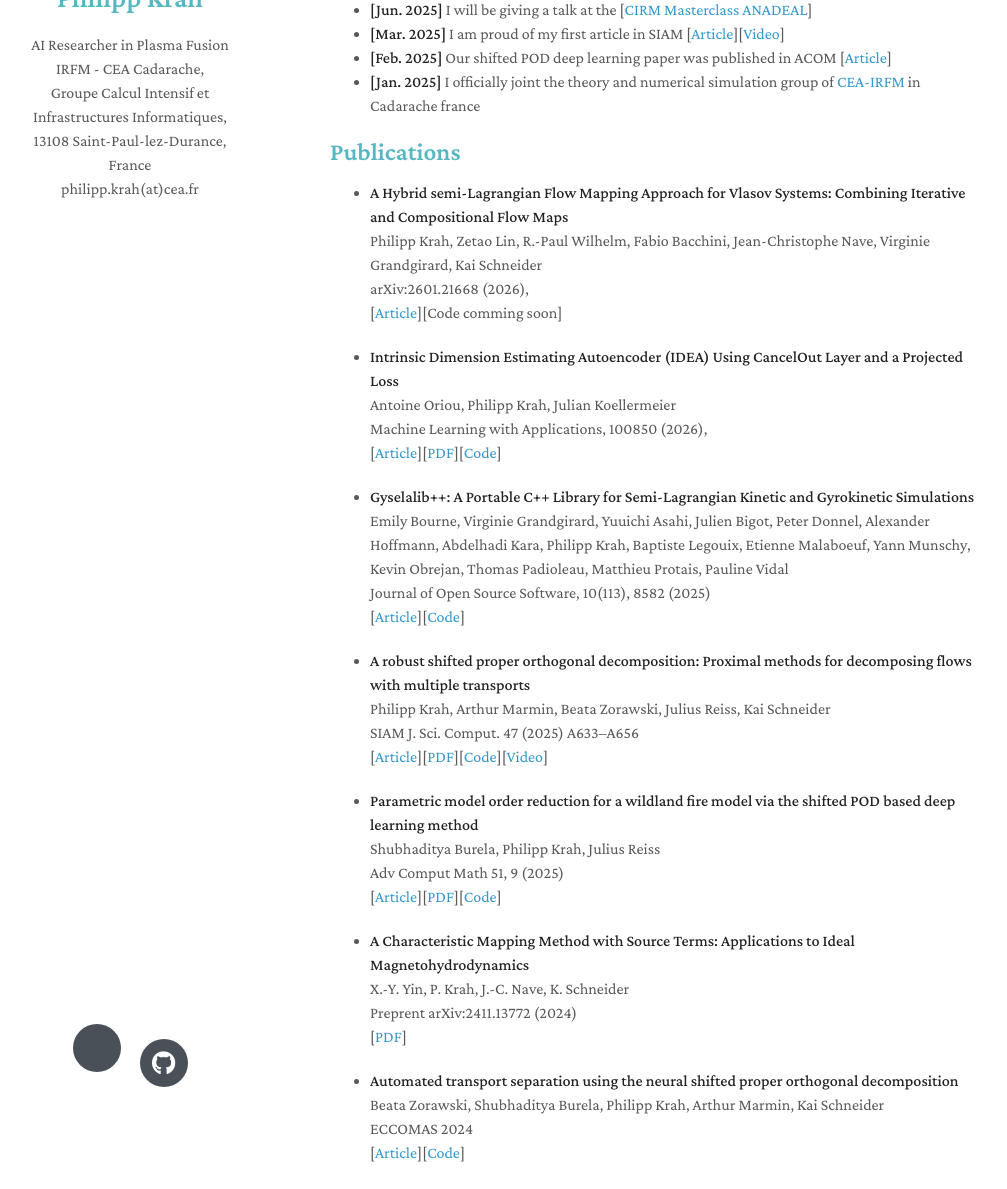
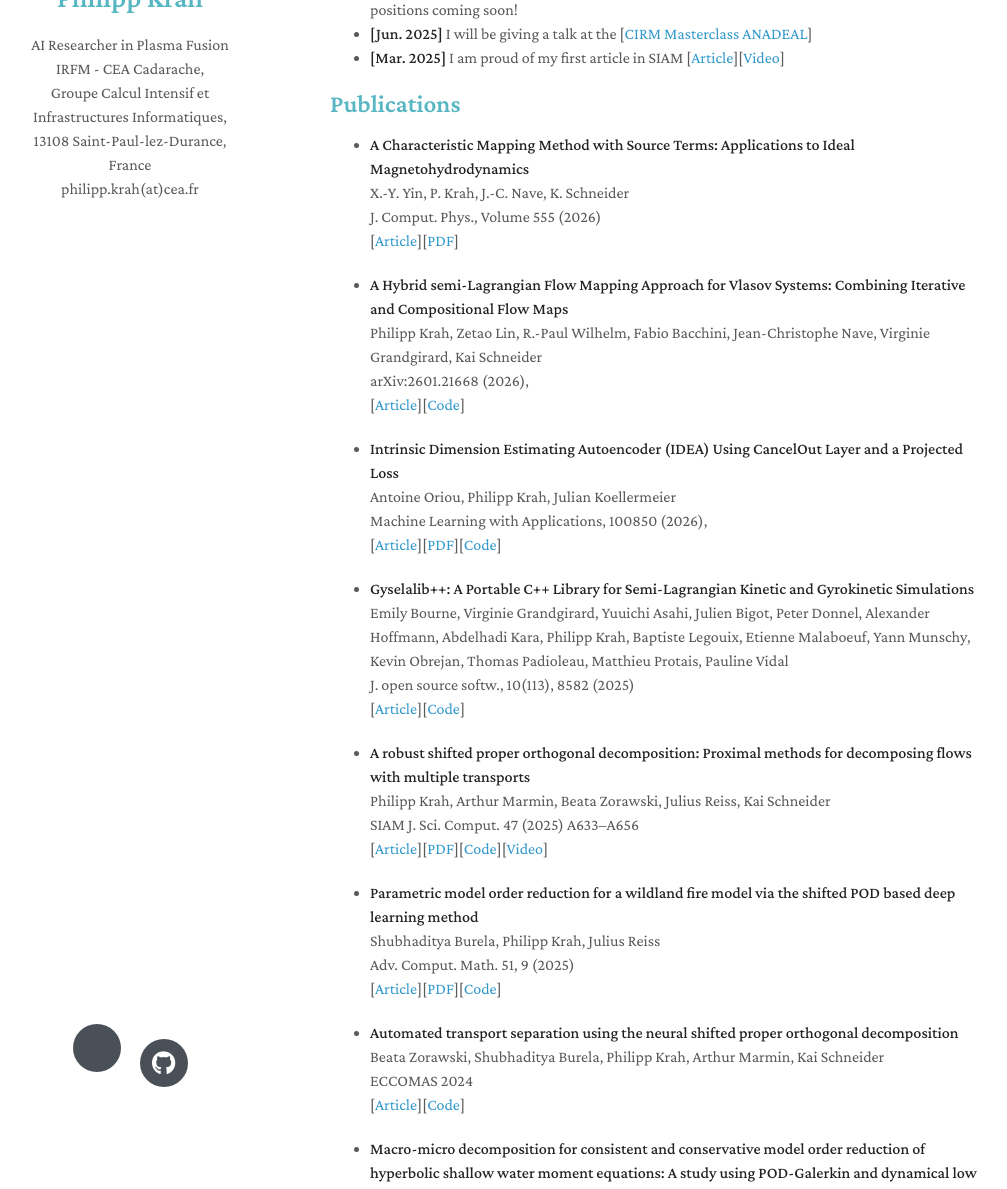
Before and after one commit to Philipp137/Philipp137.github.io, a Jekyll site: the page built from index.markdown, in a window 1280 px wide and 1400 px high, scrolled down 541 px, cut to the strip 211-1400 px from the top of the window. Shown: the whole strip, without its empty margins (140-1147 px from the left). Built offline with Jekyll 4.4.1, drawn with Linux system fonts in a browser that asks for light colours; nearby versions of some CDN libraries; a style sheet for code colours, icons or effects is not loaded; some of the changed text lies outside the part shown.

Commit message:
JCP MHD-CMM

```diff
--- a/index.markdown
+++ b/index.markdown
@@ -17,6 +17,8 @@
 - **Physics:**  fluid flows, plasma fusion
 
 ## News
+
+- **[Feb. 2026]** Our CMM-MHD paper was published in JCP [[Article](https://doi.org/10.1016/j.jcp.2026.114766)]
 - **[Jan. 2026]** Intrested in a hybrid ride through phase space using a flow map? Checkout [[Article](https://arxiv.org/pdf/2601.21668)]
 - **[Jan. 2026]** New article was accepted at Machine Learning with Applications [[Article](https://doi.org/10.1016/j.mlwa.2026.100850)]
 - **[Dec. 2025]** Excited to anounce my permanent research position as AI researcher in the *Institut de recherche sur la fusion par confinement magnétique (IRFM)* at CEA
@@ -26,11 +28,17 @@
 - **[July 2025]** This is a big one: My ANR-Project "CROKE" got funded! Webpage and open positions coming soon!
 - **[Jun. 2025]** I will be giving a talk at the [[CIRM Masterclass ANADEAL](https://conferences.cirm-math.fr/3596.html)]
 - **[Mar. 2025]** I am proud of my first article in SIAM [[Article](https://doi.org/10.1137/24M164392X)][[Video](https://github.com/MOR-transport/sPOD/blob/sPOD-main/sPOD_vortex-shedding.gif)]
-- **[Feb. 2025]** Our shifted POD deep learning paper was published in ACOM [[Article](http://dx.doi.org/10.1007/s10444-025-10220-4)]
-- **[Jan. 2025]** I officially joint the theory and numerical simulation group of [CEA-IRFM](https://irfm.cea.fr/) in Cadarache france
 
 
 ## Publications
+
+- **A Characteristic Mapping Method with Source Terms: Applications to Ideal Magnetohydrodynamics**
+  <br>
+  X.-Y. Yin, P. Krah, J.-C. Nave, K. Schneider
+  <br>
+  J. Comput. Phys., Volume 555 (2026)
+  <br>
+  [[Article](https://doi.org/10.1016/j.jcp.2026.114766)][[PDF](https://arxiv.org/pdf/2411.13772)]
 
 - **A Hybrid semi-Lagrangian Flow Mapping Approach for Vlasov Systems: Combining Iterative and Compositional Flow Maps**
   <br>
@@ -38,7 +46,7 @@
   <br>
    arXiv:2601.21668 (2026),
   <br>
-  [[Article](https://arxiv.org/abs/2601.21668)][Code comming soon]
+  [[Article](https://arxiv.org/abs/2601.21668)][[Code](https://github.com/CharacteristicMappingMethod/plasma-sim)]
 
 - **Intrinsic Dimension Estimating Autoencoder (IDEA) Using CancelOut Layer and a Projected Loss**
   <br>
@@ -52,7 +60,7 @@
   <br>
   Emily Bourne, Virginie Grandgirard, Yuuichi Asahi, Julien Bigot, Peter Donnel, Alexander Hoffmann, Abdelhadi Kara, Philipp Krah, Baptiste Legouix, Etienne Malaboeuf, Yann Munschy, Kevin Obrejan, Thomas Padioleau, Matthieu Protais, Pauline Vidal
   <br>
-  Journal of Open Source Software, 10(113), 8582 (2025)
+  J. open source softw., 10(113), 8582 (2025)
   <br>
   [[Article](https://doi.org/10.21105/joss.08582)][[Code](https://github.com/gyselax/gyselalibxx)]
 
@@ -69,17 +77,9 @@
   <br>
   Shubhaditya Burela, Philipp Krah, Julius Reiss
   <br>
-  Adv Comput Math 51, 9 (2025)
+  Adv. Comput. Math. 51, 9 (2025)
   <br>
   [[Article](https://doi.org/10.1007/s10444-025-10220-4)][[PDF](https://arxiv.org/pdf/2304.14872)][[Code](https://github.com/MOR-transport/sPOD-NN-paper)]
-
-- **A Characteristic Mapping Method with Source Terms: Applications to Ideal Magnetohydrodynamics**
-  <br>
-  X.-Y. Yin, P. Krah, J.-C. Nave, K. Schneider
-  <br>
-  Preprent arXiv:2411.13772 (2024)
-  <br>
-  [[PDF](https://arxiv.org/pdf/2411.13772)]
 
 - **Automated transport separation using the neural shifted proper orthogonal decomposition**
   <br>
```
